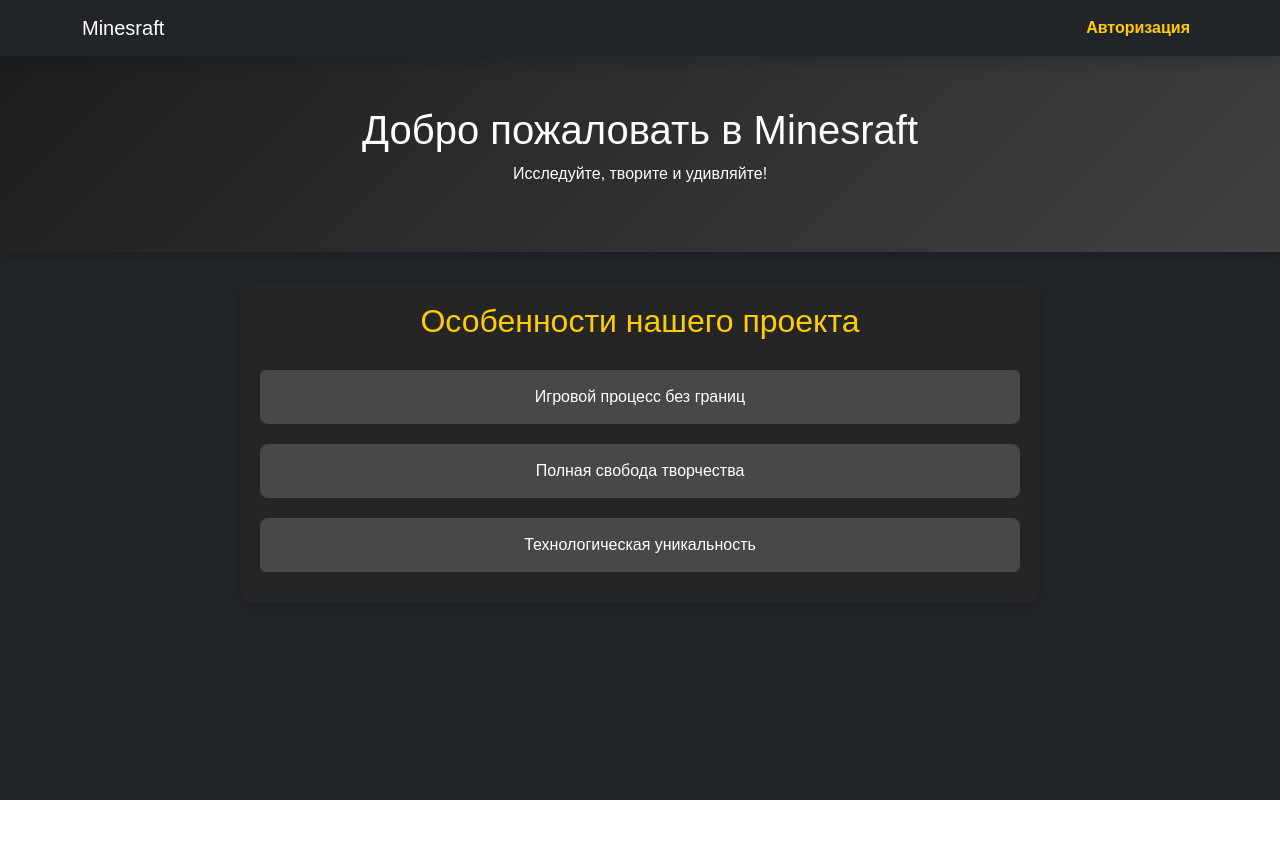
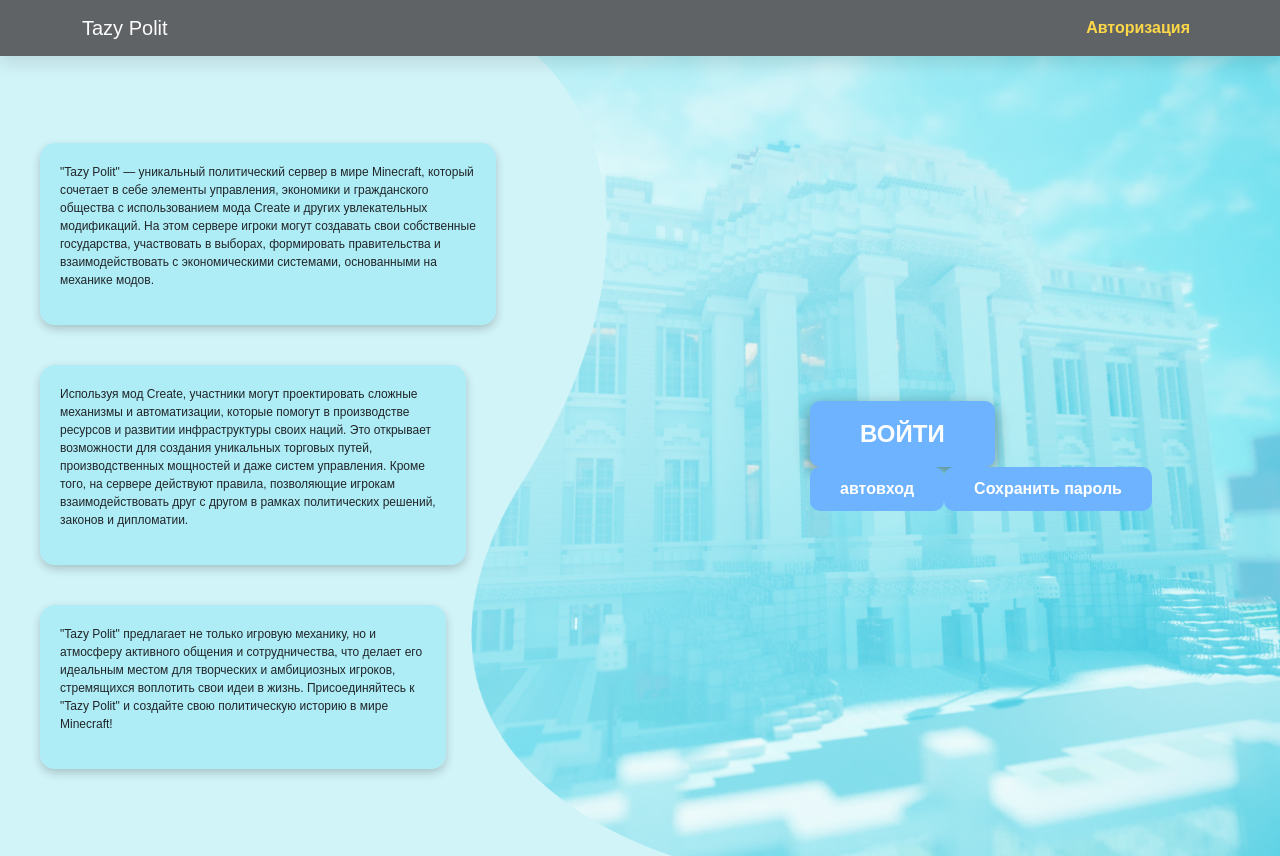
Before and after one commit to Myn9k/PP11, a React (Vite) app in the folder project/vite-project/: page / in a window 1280 px wide. Before the commit the page ends 800 px from the top, so only its background shows below. Built offline with nearby package versions, Linux system fonts and the light colour scheme.

Commit message:
Навалил стиля

```diff
--- a/project/vite-project/src/components/AuthWindow.jsx
+++ b/project/vite-project/src/components/AuthWindow.jsx
@@ -1,6 +1,7 @@
 import React, { useState } from 'react';
 import 'bootstrap/dist/css/bootstrap.min.css';
 import CryptoJS from 'crypto-js'; // Импорт библиотеки
+import './css/AuthWindow.css';
 
 function AuthWindow({ setAuthStatus }) {
   const [email, setEmail] = useState('');
@@ -49,7 +50,7 @@
   };
 
   return (
-    <div className="auth-window container mt-5 p-4 bg-dark text-light rounded shadow-lg">
+    <div className="auth-window container mt-5 p-4 text-light rounded shadow-lg">
       <h2 className="text-center mb-4">{isRegistering ? 'Регистрация' : 'Авторизация'}</h2>
       {errorMessage && (
         <div className="alert alert-danger text-center" role="alert">
--- a/project/vite-project/src/components/MainWindow.jsx
+++ b/project/vite-project/src/components/MainWindow.jsx
@@ -8,13 +8,23 @@
 
 function MainWindow() {
   const [authStatus, setAuthStatus] = useState(false);
+  const [isAuthVisible, setIsAuthVisible] = useState(false); // Управление видимостью окна авторизации
+
+  const handleAuthClick = () => {
+    setIsAuthVisible(true);
+  };
+
+  const closeAuthWindow = () => {
+    setIsAuthVisible(false);
+  };
 
   return (
-    <div className="main-window bg-dark">
+    <div className="main-window">
+      {/* Navbar */}
       <nav className="navbar navbar-expand-lg navbar-dark bg-dark sticky-top shadow">
         <div className="container">
           <Link className="navbar-brand" to="/">
-            Minesraft
+            Tazy Polit
           </Link>
           <button
             className="navbar-toggler"
@@ -31,9 +41,12 @@
             <ul className="navbar-nav ms-auto">
               {!authStatus && (
                 <li className="nav-item">
-                  <Link className="nav-link" to="/auth">
+                  <button
+                    className="btn btn-link nav-link"
+                    onClick={handleAuthClick}
+                  >
                     Авторизация
-                  </Link>
+                  </button>
                 </li>
               )}
               {authStatus && (
@@ -53,7 +66,7 @@
                       className="btn btn-link nav-link text-decoration-none"
                       onClick={() => {
                         setAuthStatus(false);
-                        localStorage.removeItem('token'); // Удаляем токен
+                        localStorage.removeItem('token');
                       }}
                     >
                       Выйти
@@ -66,27 +79,56 @@
         </div>
       </nav>
 
+      {/* Hero Section */}
+      <div className="hero-section">
+        {/* Левая часть с текстом */}
+        <div className="leftContent">
+          <div className="bubble bubble-left">
+            <p>
+            "Tazy Polit" — уникальный политический сервер в мире Minecraft, который сочетает в себе элементы управления, экономики и гражданского общества с использованием мода Create и других увлекательных модификаций. На этом сервере игроки могут создавать свои собственные государства, участвовать в выборах, формировать правительства и взаимодействовать с экономическими системами, основанными на механике модов.
+            </p>
+          </div>
+          <div className="bubble bubble-right">
+            <p>
+              Используя мод Create, участники могут проектировать сложные механизмы и автоматизации, которые помогут в производстве ресурсов и развитии инфраструктуры своих наций. Это открывает возможности для создания уникальных торговых путей, производственных мощностей и даже систем управления. Кроме того, на сервере действуют правила, позволяющие игрокам взаимодействовать друг с другом в рамках политических решений, законов и дипломатии.
+            </p>
+          </div>
+          <div className="bubble bubble-bottom">
+            <p>
+
+              "Tazy Polit" предлагает не только игровую механику, но и атмосферу активного общения и сотрудничества, что делает его идеальным местом для творческих и амбициозных игроков, стремящихся воплотить свои идеи в жизнь. Присоединяйтесь к "Tazy Polit" и создайте свою политическую историю в мире Minecraft!
+            </p>
+          </div>
+        </div>
+
+        {/* Правая часть с кнопками */}
+        <div className="rightContent">
+          <div className="center-content">
+            <button className="btn btn-primary btn-lg main-button" onClick={handleAuthClick}>ВОЙТИ</button>
+            <div className="sub-buttons">
+              <button className="btn btn-secondary btn-sm">автовход</button>
+              <button className="btn btn-secondary btn-sm">Сохранить пароль</button>
+            </div>
+          </div>
+        </div>
+      </div>
+      {/* AuthWindow */}
+      {isAuthVisible && (
+      <div className="auth-window-overlay">
+        <div className="auth-window-container">
+          <AuthWindow setAuthStatus={setAuthStatus} />
+          <button
+            className="btn btn-secondary close-auth-btn"
+            onClick={closeAuthWindow}
+          >
+            Закрыть
+          </button>
+        </div>
+      </div>
+      )}
+
+      {/* Routes */}
       <Routes>
-      <Route
-          path="/"
-          element={
-            <>
-              <header className="main-header text-center">
-                <h1>Добро пожаловать в Minesraft</h1>
-                <p>Исследуйте, творите и удивляйте!</p>
-              </header>
-              <section className="content text-center">
-                <h2>Особенности нашего проекта</h2>
-                <ul className="list-group mx-auto">
-                  <li className="list-group-item">Игровой процесс без границ</li>
-                  <li className="list-group-item">Полная свобода творчества</li>
-                  <li className="list-group-item">Технологическая уникальность</li>
-                </ul>
-              </section>
-            </>
-          }
-        />
-        <Route path="/auth" element={<AuthWindow setAuthStatus={setAuthStatus} />} />
         <Route path="/profile" element={<ProfilePage />} />
         <Route path="/about" element={<AboutPage />} />
       </Routes>
--- a/project/vite-project/src/components/css/AuthWindow.css
+++ b/project/vite-project/src/components/css/AuthWindow.css
@@ -0,0 +1,3 @@
+.bg-dark{
+    opacity: 0.7;
+}
--- a/project/vite-project/src/components/css/MainWindow.css
+++ b/project/vite-project/src/components/css/MainWindow.css
@@ -1,65 +1,129 @@
 /* Общие стили */
-body, html, #root, .App, .main-window {
+body, html, #root, .App {
   margin: 0;
   padding: 0;
   width: 100%;
   height: 100%;
   font-family: 'Arial', sans-serif;
-  color: #fff;
 }
 
-/* Navbar */
-.navbar {
-  box-shadow: 0 4px 6px rgba(0, 0, 0, 0.2);
+/* Общий стиль */
+.main-window {
+  background-color: #f5f5f5;
+  min-height: 100vh;
+  display: flex;
+  flex-direction: column;
+  align-items: center;
 }
 
-/* Основной заголовок */
-.main-header {
-  background: linear-gradient(135deg, #1f1c1c, #414040);
-  color: #fff;
-  padding: 50px 20px;
-  text-align: center;
+.hero-section {
+  background: url('main.png') no-repeat center center/cover;
+  min-height: 100vh;
+  width: 100%;
+  display: flex;
+  justify-content: space-between;
+  align-items: center;
+  position: relative;
+  padding: 20px;
+}
+
+/* Титул */
+.title {
+  font-size: 4rem;
+  font-weight: bold;
+  color: #ffffff;
+  text-shadow: 2px 2px 10px rgba(0, 0, 0, 0.7);
   margin-bottom: 30px;
+}
+
+/* Кнопка Войти */
+.main-button {
+  background-color: #6eb3ff; /* Голубой фон */
+  border: none;
+  border-radius: 10px;
+  padding: 15px 50px;
+  font-size: 1.5rem;
+  font-weight: bold;
+  color: #ffffff; /* Белый текст */
+  box-shadow: 0 5px 15px rgba(0, 0, 0, 0.4);
+  transition: transform 0.3s ease, background-color 0.3s ease;
+}
+
+/* Эффект при наведении */
+.main-button:hover {
+  transform: scale(1.1);
+  background-color: #5aa3e6; /* Более тёмный голубой при наведении */
+}
+
+/* Кнопки в блоке автовхода и сохранить пароль */
+.sub-buttons .btn {
+  background-color: #6eb3ff; /* Голубой фон */
+  border: none;
+  color: #ffffff; /* Белый текст */
+  border-radius: 10px;
+  padding: 10px 30px;
+  font-size: 1rem;
+  font-weight: bold;
+  transition: background-color 0.3s ease;
+}
+
+/* Эффект при наведении */
+.sub-buttons .btn:hover {
+  background-color: #5aa3e6; /* Более тёмный голубой при наведении */
+}
+
+
+/* Информационные блоки (пузырьки) */
+.bubble {
+  background-color: rgba(165, 235, 245, 0.8);
+  border-radius: 15px;
+  padding: 20px;
+  max-width: 600px;
+  margin: 20px;
+  font-size: 1rem;
+  line-height: 1.5;
   box-shadow: 0 4px 10px rgba(0, 0, 0, 0.2);
 }
 
-/* Контент */
-.content {
-  max-width: 800px;
-  margin: 20px auto;
-  padding: 20px;
-  text-align: center;
-  background: #252525;
-  border-radius: 10px;
-  box-shadow: 0 4px 10px rgba(0, 0, 0, 0.2);
+/* Правый контент */
+.rightContent {
+  width: 45%;
+  display: flex;
+  flex-direction: column;
+  align-items: center;
+  justify-content: center;
 }
 
-.content h2 {
-  color: #ffcc00;
-  margin-bottom: 20px;
+/* Левый контент */
+.leftContent {
+  width: 40%;
+  display: flex;
+  flex-direction: column;
+  align-items: flex-start;
+  justify-content: center;
+}
+/* Позиционирование пузырей */
+.bubble-left {
+  margin-top: 20px;
+  font-size: 12px;
 }
 
-/* Список */
-ul {
-  list-style: none;
-  padding: 0;
+.bubble-right {
+  margin-top: 20px;
+  font-size: 12px;
+  margin-right: 50px;
 }
 
-.list-group-item {
-  background: #484848;
-  color: #fff;
-  border: none;
-  border-radius: 8px;
-  padding: 15px;
-  margin: 10px 0;
-  transition: transform 0.3s, background-color 0.3s;
+.bubble-bottom {
+  margin-top: 20px;
+  font-size: 12px;
+  margin-right: 70px;
 }
 
-.list-group-item:hover {
-  background: #ffcc00;
-  color: #272727;
-  transform: translateY(-5px);
-  box-shadow: 0 4px 8px rgba(0, 0, 0, 0.3);
+/* Навбар */
+.navbar {
+  box-shadow: 0 4px 6px rgba(0, 0, 0, 0.2);
+  width: 100%;
 }
 
 /* Кнопка авторизации */
@@ -72,3 +136,43 @@
   color: #fff !important;
   text-decoration: underline;
 }
+
+/* Стиль для кнопки выхода */
+.btn-link {
+  color: #ff4d4d;
+  font-weight: bold;
+  cursor: pointer;
+}
+
+.btn-link:hover {
+  color: #ff0000;
+  text-decoration: none;
+}
+
+
+.auth-window-overlay {
+  position: fixed;
+  top: 0;
+  left: 0;
+  width: 100%;
+  height: 100%;
+  background: rgba(0, 0, 0, 0.5);
+  display: flex;
+  justify-content: center;
+  align-items: center;
+  z-index: 1050;
+}
+
+.auth-window-container {
+  padding: 20px;
+  border-radius: 8px;
+  max-width: 400px;
+  width: 100%;
+  box-shadow: 0 4px 10px rgba(0, 0, 0, 0.25);
+}
+
+.close-auth-btn {
+  margin-top: 10px;
+  display: block;
+  width: 100%;
+}
```
Also changed, not shown: project/vite-project/src/components/css/main.png (added), project/vite-project/src/components/img/create 1.png (added).
